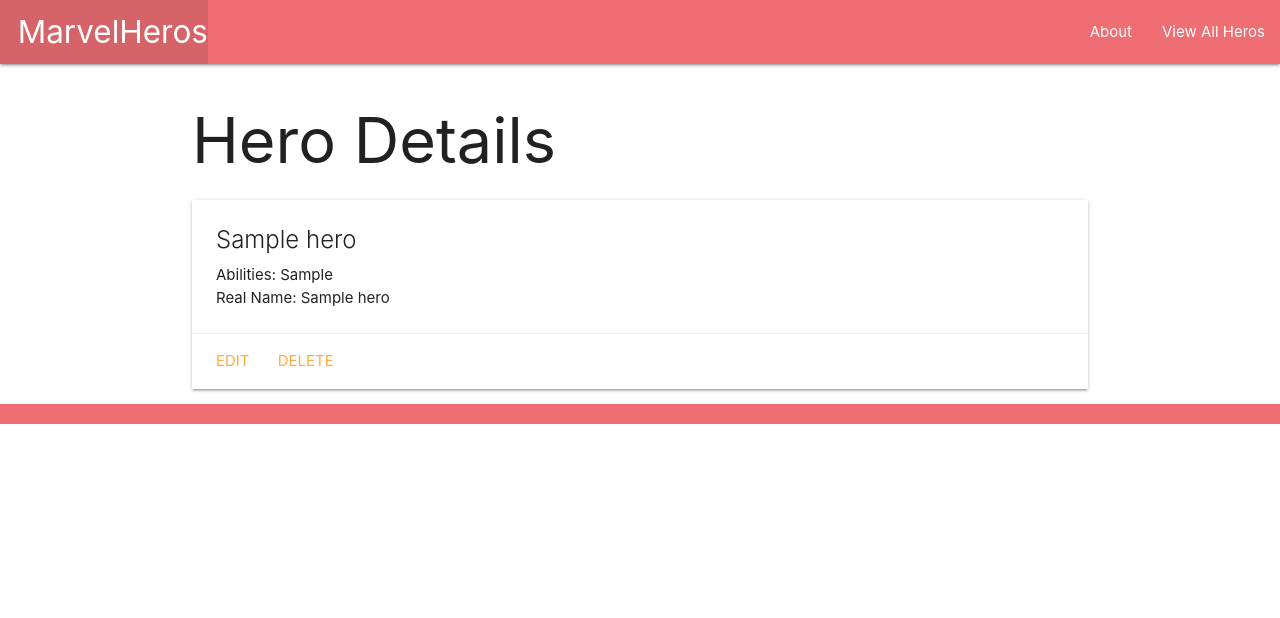
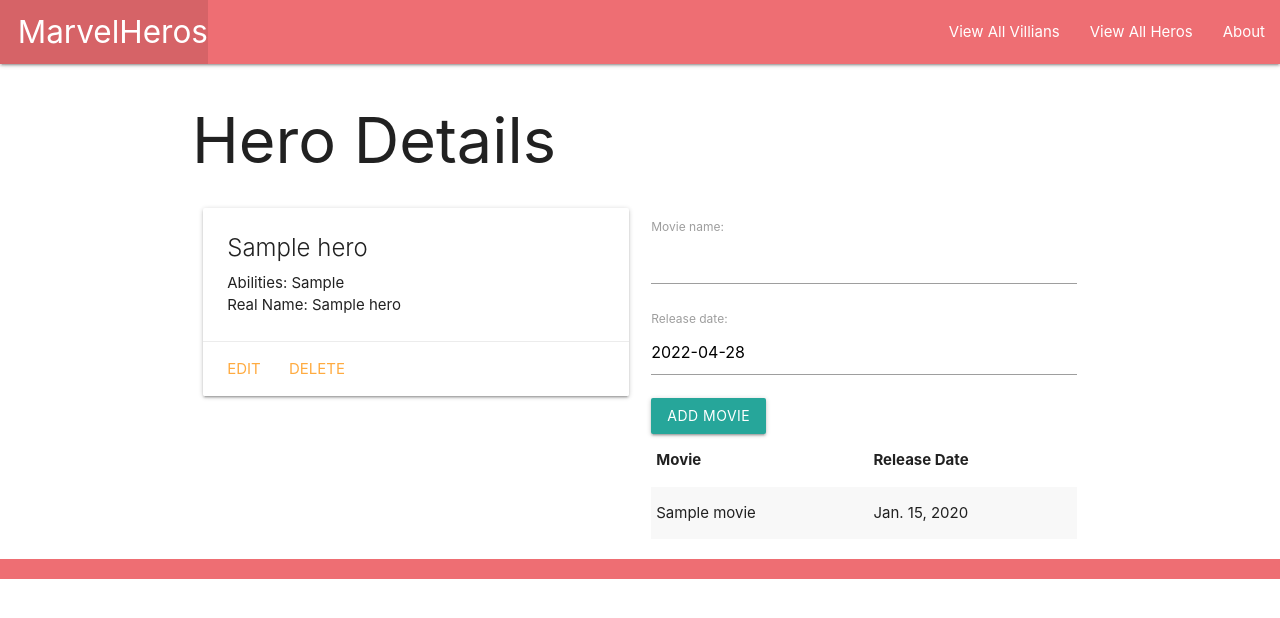
Before and after one commit to Takwailo/Marveldb, a Django app: page /heros/1/ in a window 1280 px wide. Shown: the top 618 px of the page. Run offline with Django 4.2, Linux system fonts and the light colour scheme; tables that the repository leaves empty hold one stand-in row (values such as "Sample post"); parts of the project's set-up code (start-up, migrations or seed data) failed here and were passed over.

Commit message:
create villian model

```diff
--- a/main_app/admin.py
+++ b/main_app/admin.py
@@ -1,4 +1,5 @@
 from django.contrib import admin
-from .models import Heros
+from .models import Heros, Movie
 # Register your models here.
 admin.site.register(Heros)
+admin.site.register(Movie)
--- /dev/null
+++ b/main_app/forms.py
@@ -0,0 +1,7 @@
+from django.forms import ModelForm
+from .models import Movie
+
+class MovieForm(ModelForm):
+  class Meta:
+    model = Movie
+    fields = ['movie_name', 'release_date']
--- a/main_app/models.py
+++ b/main_app/models.py
@@ -3,10 +3,23 @@ from django.urls import reverse
 
 
 # Create your models here.
+
+class Villian(models.Model):
+    name=models.CharField(max_length=100)
+    abilities=models.CharField(max_length=200)
+    real_name=models.CharField(max_length=100)
+
+    def __str__(self):
+        return self.name
+
+    def get_absolute_url(self):
+        return reverse('villian_detail', kwargs={'villian_id': self.id})
+
 class Heros(models.Model):
     name=models.CharField(max_length=100)
     abilities=models.CharField(max_length=200)
     real_name=models.CharField(max_length=100)
+    villians = models.ManyToManyField(Villian)
 
     def __str__(self):
         return self.name
@@ -16,9 +29,12 @@ class Heros(models.Model):
 
 class Movie(models.Model):
     movie_name = models.CharField(max_length=50)
-    release_date = models.DateFiled()
+    release_date = models.DateField()
 
     hero = models.ForeignKey(Heros, on_delete=models.CASCADE)
 
     def __str__(self):
         return f"{self.movie_name} released on {self.release_date}"
+
+    class Meta:
+        ordering = ['-release_date']
--- a/main_app/templates/base.html
+++ b/main_app/templates/base.html
@@ -7,6 +7,7 @@
   <title>MarvelHeros</title>
   <link rel="stylesheet" href="https://cdnjs.cloudflare.com/ajax/libs/materialize/1.0.0/css/materialize.min.css">
   <link href="https://fonts.googleapis.com/icon?family=Material+Icons" rel="stylesheet">
+  <script src="https://cdnjs.cloudflare.com/ajax/libs/materialize/1.0.0/js/materialize.min.js"></script>
 </head>
 <body>
   <header class="navbar-fixed">
@@ -16,8 +17,9 @@
           <li><a href="/" class="left brand-logo">&nbsp;&nbsp;MarvelHeros</a></li>
         </ul>
         <ul class="right">
+          <li><a href="{% url 'villians_index' %}">View All Villians</a></li>
+          <li><a href="{% url 'index' %}">View All Heros</a></li>
           <li><a href="{% url 'about' %}">About</a></li>
-          <li><a href="{% url 'index' %}">View All Heros</a></li>
         </ul>
       </div>
     </nav>
--- a/main_app/templates/heros/detail.html
+++ b/main_app/templates/heros/detail.html
@@ -3,6 +3,8 @@
 
 <h1>Hero Details</h1>
 
+<div class="row">
+  <div class="col s6">
     <div class="card">
       <div class="card-content">
         <span class="card-title">{{ hero.name }}</span>
@@ -14,5 +16,42 @@
         <a href="{% url 'hero_delete' hero.id %}">Delete</a>
       </div>
     </div>
+  </div>
+
+<div class="col s6">
+  <form method="post" action="{% url 'add_movie' hero.id %}">
+    {% csrf_token %}
+    {{ movie_form.as_p }}
+    <input type="submit" class="btn" value="Add Movie">
+  </form>
+  <table class="striped">
+    <thead>
+      <tr>
+        <th>Movie</th>
+        <th>Release Date</th>
+      </tr>
+    </thead>
+    <tbody>
+      {% for movie in hero.movie_set.all %}
+      <tr>
+        <td>{{movie.movie_name}}</td>
+        <td>{{movie.release_date}}</td>
+      </tr>
+      {% endfor %}
+    </tbody>
+  </table>
+</div>
+</div>
+
+
+<script>
+  const dateEl = document.getElementById('id_release_date');
+  M.Datepicker.init(dateEl, {
+    format: 'yyyy-mm-dd',
+    defaultDate: new Date(),
+    setDefaultDate: true,
+    autoClose: true
+  });
+</script>
 
 {% endblock %}
--- a/main_app/urls.py
+++ b/main_app/urls.py
@@ -9,4 +9,8 @@ urlpatterns = [
       path('heros/create/', views.HeroCreate.as_view(), name='hero_create'),
       path('heros/<int:pk>/update/', views.HeroUpdate.as_view(), name='hero_update'),
       path('heros/<int:pk>/delete/', views.HeroDelete.as_view(), name='hero_delete'),
+      path('heros/<int:hero_id>/add_movie/', views.add_movie, name='add_movie'),
+      path('villians/', views.villians_index, name='villians_index'),
+      path('villians/<int:villian_id>/', views.villian_detail, name='villian_detail'),
+      path('villians/create/', views.VillianCreate.as_view(), name='villian_create'),
 ]
--- a/main_app/views.py
+++ b/main_app/views.py
@@ -1,7 +1,8 @@
 from django.shortcuts import render, redirect
 from django.views.generic.edit import CreateView, UpdateView, DeleteView
 from django.http import HttpResponse
-from .models import Heros
+from .models import Heros, Villian
+from .forms import MovieForm
 
 class HeroCreate(CreateView):
     model = Heros
@@ -27,4 +28,34 @@ def heros_index(request):
 
 def heros_detail(request, hero_id):
     hero = Heros.objects.get(id=hero_id)
-    return render(request, 'heros/detail.html', {'hero':hero})
+    movie_form = MovieForm()
+    return render(request, 'heros/detail.html', {'hero':hero, 'movie_form':movie_form})
+
+def add_movie(request, hero_id):
+  form = MovieForm(request.POST)
+  if form.is_valid():
+    new_movie=form.save(commit=False)
+    new_movie.hero_id= hero_id
+    new_movie.save()
+  return redirect ('hero_detail', hero_id=hero_id)
+
+class VillianCreate(CreateView):
+    model = Villian
+    fields = '__all__'
+
+class VillianUpdate(UpdateView):
+  model = Villian
+  fields = ['abilities', 'real_name']
+
+class VillianDelete(DeleteView):
+  model = Villian
+  success_url = '/villians/'
+
+def villians_index(request):
+  villians = Villian.objects.all()
+  return render(request, 'villians/index.html', { 'villians': villians })
+
+def villian_detail(request, villian_id):
+    villian = Villian.objects.get(id=villian_id)
+    movie_form = MovieForm()
+    return render(request, 'villians/detail.html', {'villian':villian, 'movie_form':movie_form})
```
Also changed, not shown: main_app/templates/villians/index.html (added, +16 -0 lines), main_app/migrations/0002_movie.py (added), main_app/migrations/0003_villian_alter_movie_options_heros_villians.py (added), main_app/templates/main_app/villian_form.html (added). Lines whose indentation alone changed are shown as unchanged.
